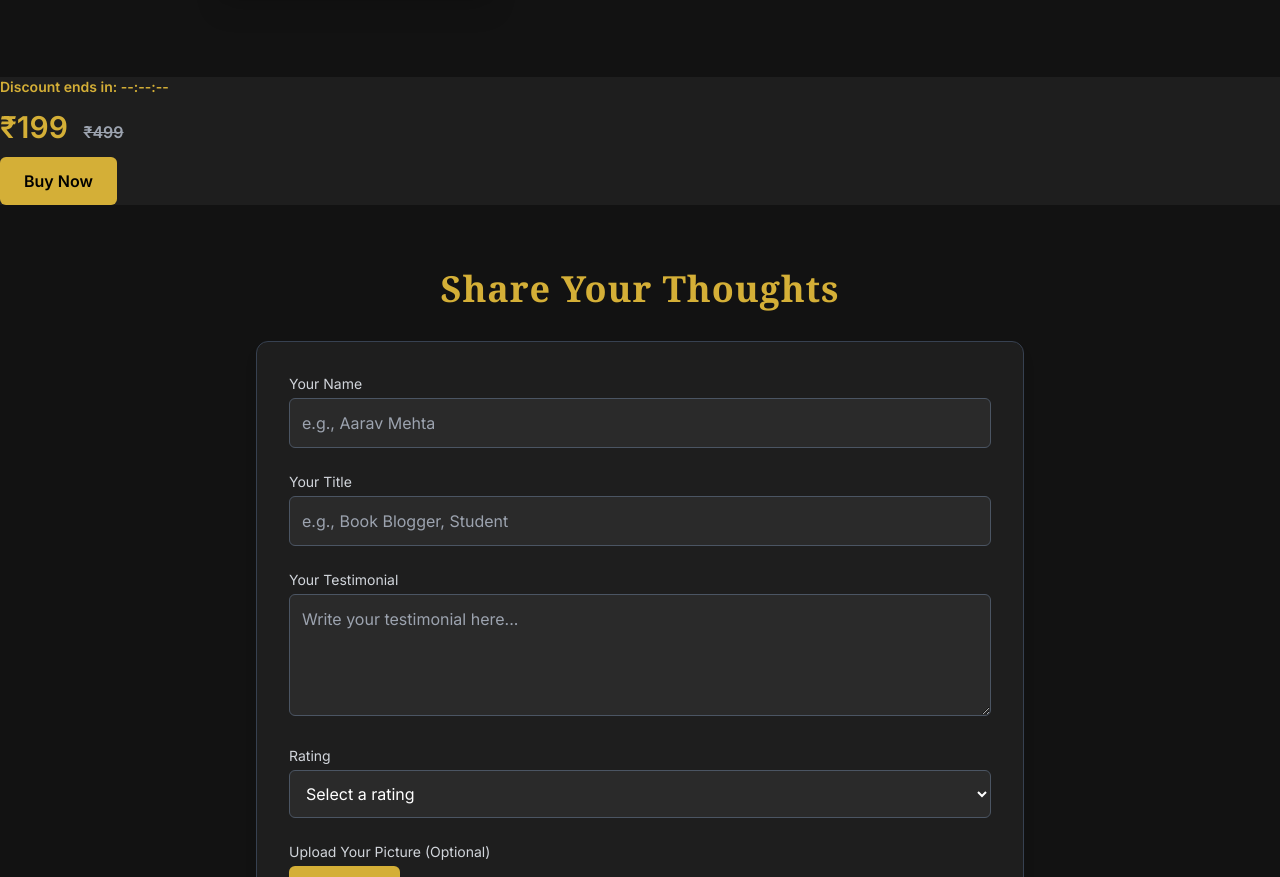
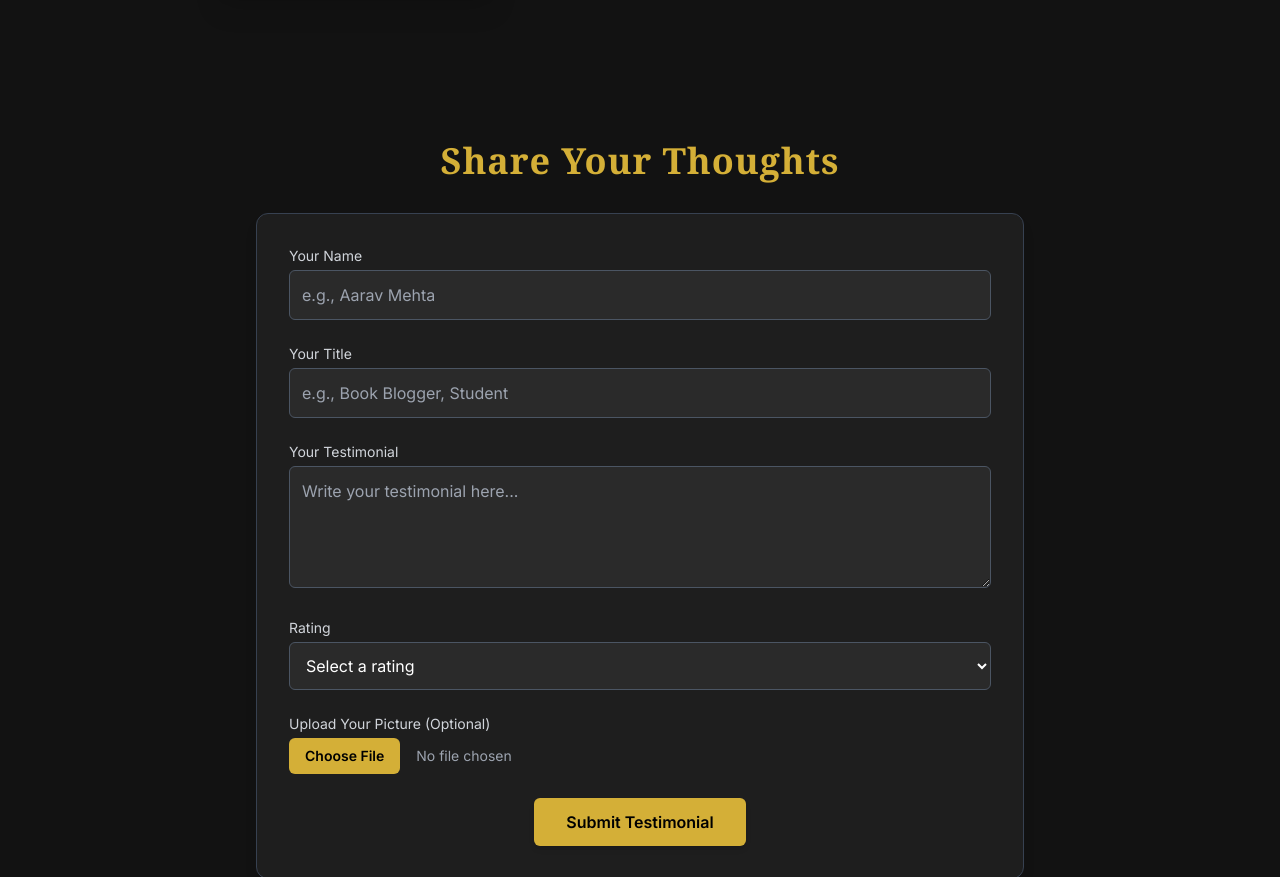
Before and after one commit to praveen00198/emptinessweshare, a website: page index.html in a window 1280 px wide. Shown: the part 2126-3003 px from the top of the page. Drawn offline with nearby package versions, Linux system fonts and the light colour scheme.

Commit message:
modified:   index.html

```diff
--- a/index.html
+++ b/index.html
@@ -301,7 +301,7 @@
       </div>
     </section>
     <!-- Discount & Price Section -->
-    <div id="offer-section" class="text-white space-y-3">
+    <div id="offer-section" class="text-white space-y-3" hidden>
       <div id="countdown" class="text-sm text-[#d4af37] font-semibold mb-1">
         Discount ends in: <span id="timer">--:--:--</span>
       </div>
```
